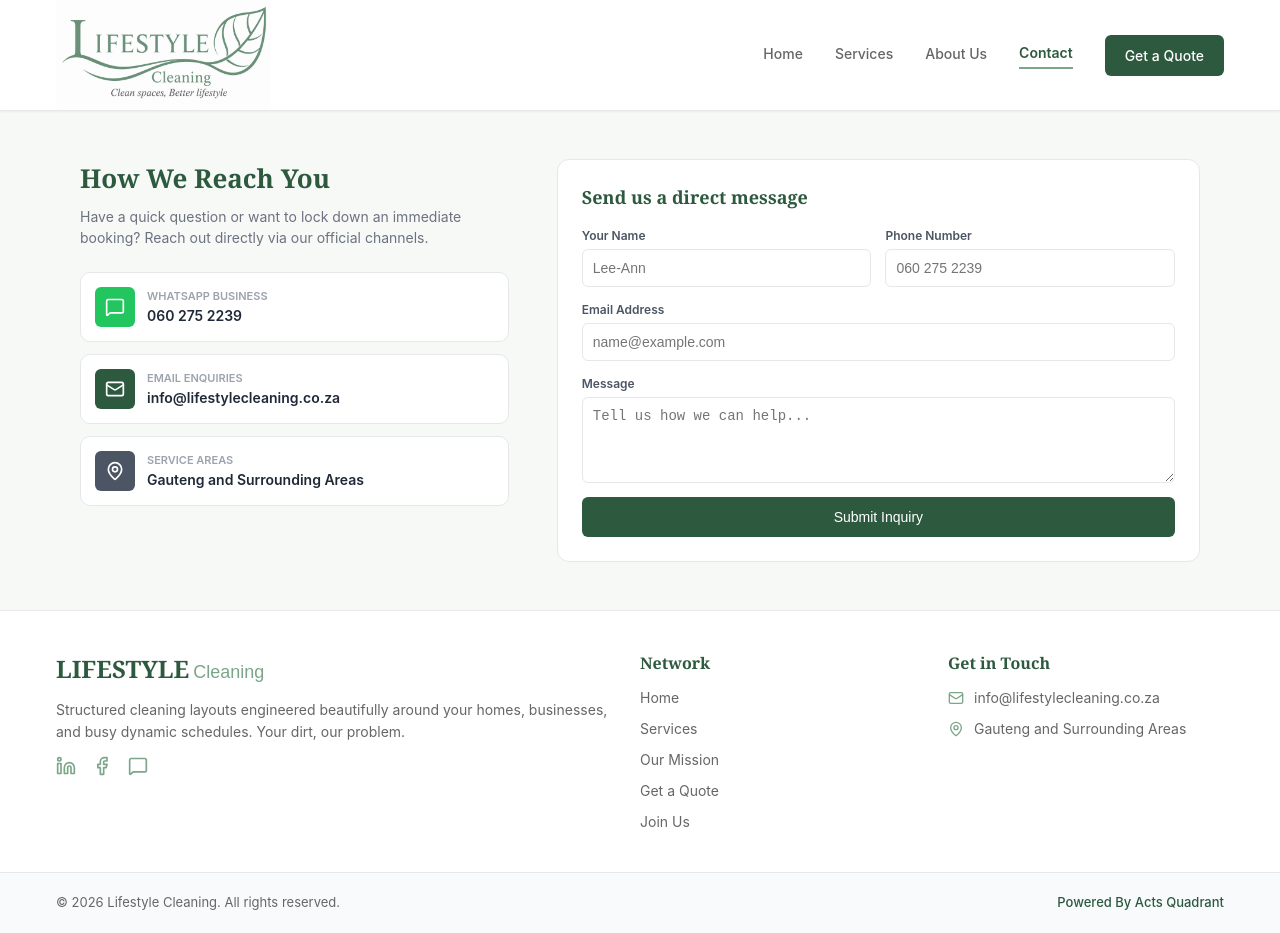
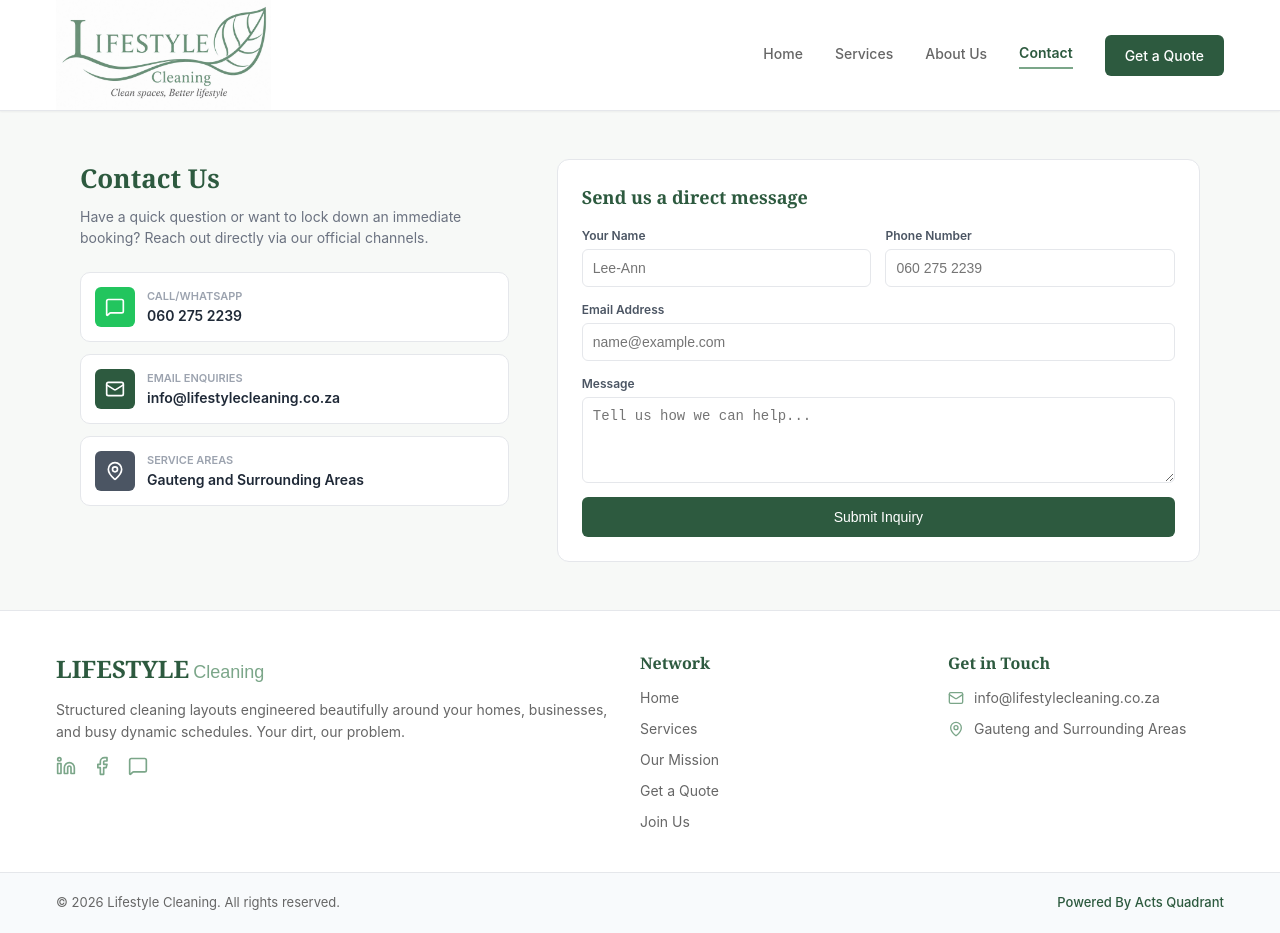
Before and after one commit to JosephMotshana/lifestyle-cleaning, a React (Vite) app: page /contact in a window 1280 px wide. Built offline with nearby package versions, Linux system fonts and the light colour scheme.

Commit message:
We are grateful

```diff
--- a/src/pages/About.jsx
+++ b/src/pages/About.jsx
@@ -10,7 +10,7 @@ export default function About() {
         <div className="story-card">
           <h2 className="story-title">Our Story</h2>
           <p className="story-text">
-            <strong>LIFESTYLE HomeCare</strong> (operating as <strong>Lifestyle Cleaning</strong>) was created to provide reliable, professional, and quality homecare and cleaning services that help clients enjoy cleaner, healthier living spaces. We treat every home with custom attention, ensuring your peace of mind is preserved.
+            <strong>LIFESTYLE Cleaning</strong> was created to provide reliable, professional, and quality homecare and cleaning services that help clients enjoy cleaner, healthier living spaces. We treat every home with custom attention, ensuring your peace of mind is preserved.
           </p>
         </div>
 
--- a/src/pages/Contact.jsx
+++ b/src/pages/Contact.jsx
@@ -13,7 +13,7 @@ export default function Contact() {
         {/* Contact Info Channels */}
         <div className="contact-info-panel">
           <div className="panel-header">
-            <h2 className="panel-title">How We Reach You</h2>
+            <h2 className="panel-title">Contact Us</h2>
             <p className="panel-desc">Have a quick question or want to lock down an immediate booking? Reach out directly via our official channels.</p>
           </div>
 
@@ -21,7 +21,7 @@ export default function Contact() {
             <a href="https://wa.me/27602752239" target="_blank" rel="noreferrer" className="channel-link-box">
               <div className="channel-icon-badge badge-whatsapp"><MessageSquare size={20} /></div>
               <div className="channel-label-box">
-                <span className="channel-tag">WhatsApp Business</span>
+                <span className="channel-tag">Call/WhatsApp</span>
                 <span className="channel-value">060 275 2239</span>
               </div>
             </a>
--- a/src/pages/Services.jsx
+++ b/src/pages/Services.jsx
@@ -5,7 +5,7 @@ import { Home, Sparkles, Truck, Shirt, LayoutGrid } from 'lucide-react';
 export default function Services() {
   const serviceList = [
     { title: 'Standard Cleaning', icon: <Home size={24} />, desc: 'Reliable, recurring tidy ups to keep your living spaces fresh and healthy.' },
-    { title: 'Deep Cleaning', icon: <Sparkles size={24} />, desc: 'An intensive top-to-bottom sanitize tackling hidden grime, baseboards, and appliances.' },
+    { title: 'Gardening', icon: <Sparkles size={24} />, desc: 'An intensive outdoors refresh tackling overgrown lawn, garden beds, weeds, and pristine hedge trimming.' },
     { title: 'Move-in / Move-out Cleaning', icon: <Truck size={24} />, desc: 'Perfect for landlords, tenants, and property owners setting up new beginnings.' },
     { title: 'Laundry Assistance', icon: <Shirt size={24} />, desc: 'Professional fabric washing, drying, and organization to lift the load off your week.' },
     { title: 'Home Organization / Packages', icon: <LayoutGrid size={24} />, desc: 'Decluttering spaces and building customized monthly maintenance schedules.' },
```
